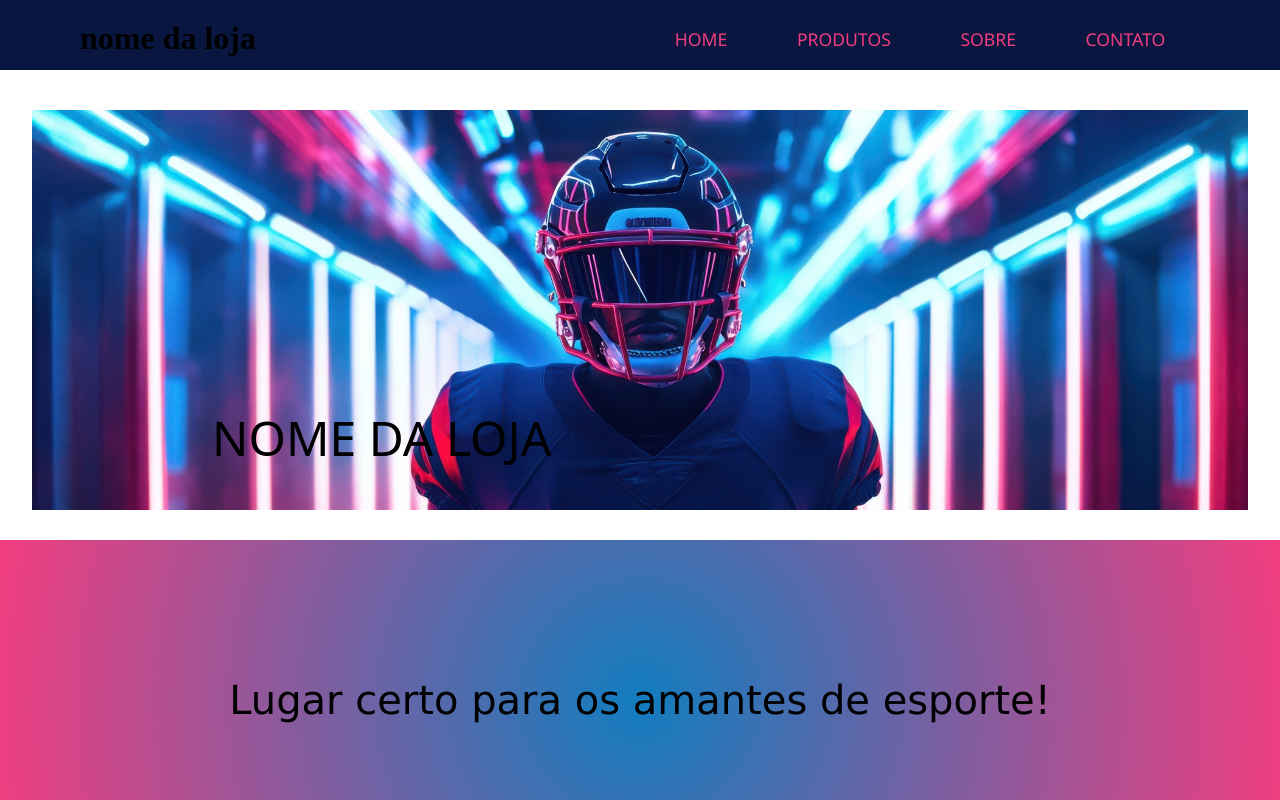
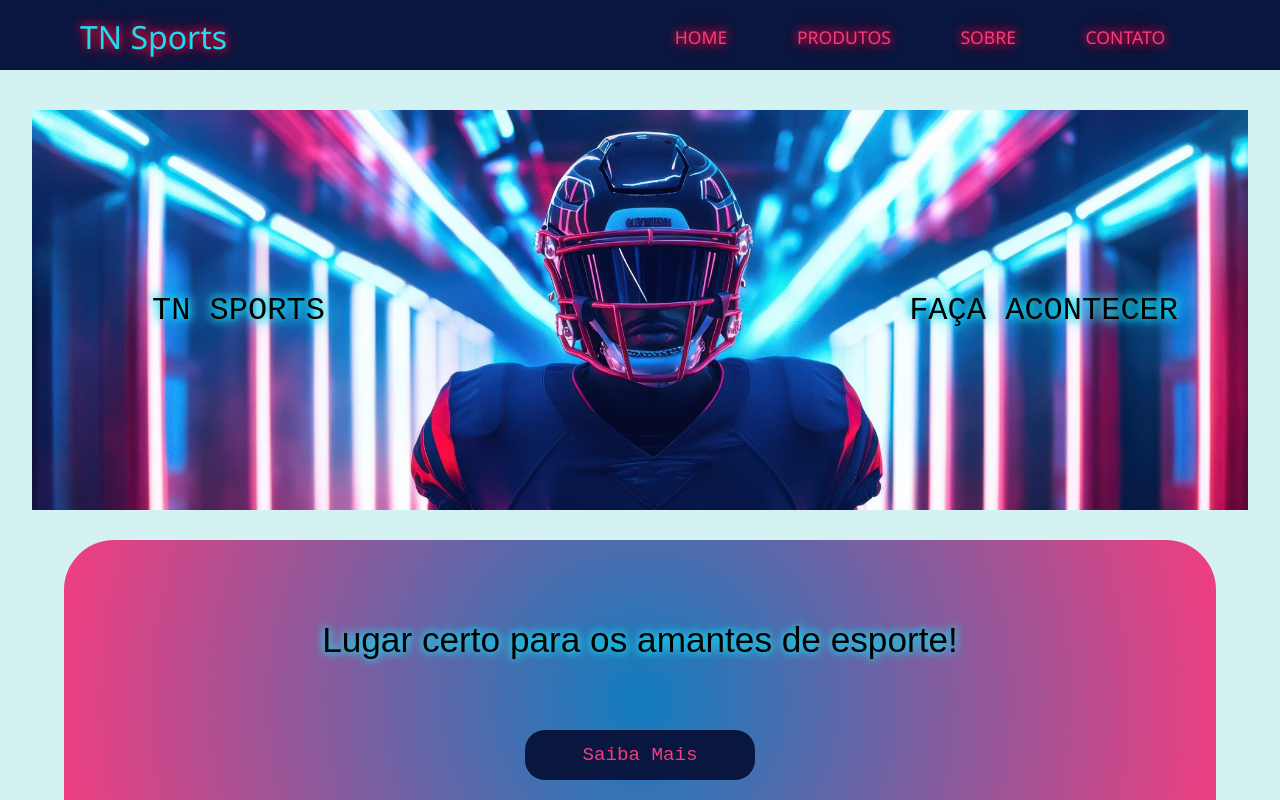
Before and after one commit to Tech-Nova-Solutions/CP-1-web-front, a React (Vite) app: page / in a window 1280 px wide. Shown: the top 800 px of the page. Built offline with nearby package versions, Linux system fonts and the light colour scheme.

Commit message:
Estilizando home, nav e footer

```diff
--- a/src/components/Nav.jsx
+++ b/src/components/Nav.jsx
@@ -6,7 +6,7 @@ const Nav = () => {
     <NavStyle>
       <header className='nav'>
           <div className='container'>
-              <h1>nome da loja</h1>
+              <p>TN Sports</p>
               <ul>
                   <Link to='/' className="nav-link">Home</Link>
                   <Link to='/produtos' className="nav-link">Produtos</Link>
--- a/src/css/FooterStyle.jsx
+++ b/src/css/FooterStyle.jsx
@@ -1,9 +1,9 @@
 import styled from 'styled-components';
 
 export const FooterStyle = styled.footer`
-  background-color: var(--verde);
+  background-color: var(--azul);
   padding: 40px 0;
-  color: bisque;
+  color: var(--rosa-escuro);
   text-align: center;
 
   .footer-section {
@@ -20,7 +20,7 @@ export const FooterStyle = styled.footer`
   }
 
   .footer-link {
-    color: bisque;
+    color: var(--rosa);
     text-decoration: none;
     display: block;
     margin-bottom: 10px;
@@ -28,7 +28,7 @@ export const FooterStyle = styled.footer`
   }
 
   .footer-link:hover {
-    color: #8e7544;
+    color: var(--rosa-claro);
   }
 
   .footer-copyright {
--- a/src/css/GlobalStyle.jsx
+++ b/src/css/GlobalStyle.jsx
@@ -32,6 +32,7 @@ body{
     grid-template-columns: repeat (5, 1fr);
     grid-template-rows: repeat(5);
     font-size:1rem;
+    background-color: #d5f2f2;
 
 
 
--- a/src/css/HomeStyle.jsx
+++ b/src/css/HomeStyle.jsx
@@ -21,25 +21,37 @@ export const  HomeStyle = styled.section `
         margin-top: 40px;
         display: flex;
         justify-content: space-between;
-        align-items: flex-end ;
+
+        align-items: center ;
     }
     .boas-vindas p{
-        padding: 40px 180px;
-        font-size: 3rem;
-        font-family: system-ui, -apple-system, BlinkMacSystemFont, 'Segoe UI', Roboto, Oxygen, Ubuntu, Cantarell, 'Open Sans', 'Helvetica Neue', sans-serif;
+        padding: 40px 120px;
+        font-size: 2rem;
+        font-family: monospace;
         text-transform: uppercase;
         font-weight: 500;
+        text-shadow: 0 0 10px var(--azul-claro),
+                    0 0 20px var(--azul-claro),
+                    0 0 10px var(--azul-claro);
 
 
 
     }
+    .boas-vindas .slogan{
+        padding-right: 70px;
+        text-shadow: 0 0 10px var(--azul-claro),
+                    0 0 20px var(--azul-claro),
+                    0 0 10px var(--azul-claro);
+
+    }
     .esportes{
-        width: 100%;
+        width: 90%;
         min-height: 40vh;
         display: flex;
         flex-direction: column;
         margin-top:30px;
         margin-bottom:10px;
+        border-radius: 50px;
         justify-content: center;
         align-items: center;
         gap:70px;
@@ -47,8 +59,28 @@ export const  HomeStyle = styled.section `
 
     }
     .esportes p{
-        font-size: 2.5rem;
-        font-family: Verdana, Geneva, Tahoma, sans-serif;
+        font-size: 2.2rem;
+        font-family: sans-serif;
+        text-shadow: 0 0 10px var(--azul-claro),
+        0 0 10px var(--azul-claro);
+
+    }
+    .esportes .btn{
+        width: 20%;
+        height: 50px;
+        background:var(--azul);
+        color: var(--rosa);
+        border:none;
+        border-radius: 20px;
+        font-family: monospace;
+        font-size: 1.2rem;
+        display: flex;
+        justify-content:center;
+        align-items: center;
+
+    }
+    .esportes .btn:hover{
+        background: #0d2f73;
 
     }
 
--- a/src/css/NavStyle.jsx
+++ b/src/css/NavStyle.jsx
@@ -7,10 +7,19 @@ export const NavStyle = styled.header `
         width: 100%;
         height: 70px;
         background:var(--azul);
+        color: var(--azul-claro);
+        font-family: 'Segoe UI', Tahoma, Geneva, Verdana, sans-serif;
+        font-weight: 500;
+        font-size: 2rem;
+        text-shadow: 0 0 10px var(--rosa-escuro),
+                     0 0 20px var(--rosa-escuro),
+                     0 0 10px var(--rosa-escuro);
+
+
     }
     .nav .container{
         display:flex;
-        padding:20px 80px;
+        padding:15px 80px;
         justify-content: space-between;
         align-items: center;
 
@@ -20,6 +29,7 @@ export const NavStyle = styled.header `
         width: 50%;
         display: flex;
         justify-content: space-around;
+
 
 
     }
--- a/src/routes/Home.jsx
+++ b/src/routes/Home.jsx
@@ -13,11 +13,13 @@ const Home = () => {
       <section className='container'>
           {/*um banner com boas vindas*/}
           <div className='boas-vindas'>
-            <p>nome da loja </p>
+            <p>TN Sports </p>
+            <p className="slogan">Faça acontecer</p>
 
           </div>
           <div className='esportes'>
               <p>Lugar certo para os amantes de esporte!</p>
+              <a href="/sobre" className="btn">Saiba Mais</a>
 
 
           </div>
```
